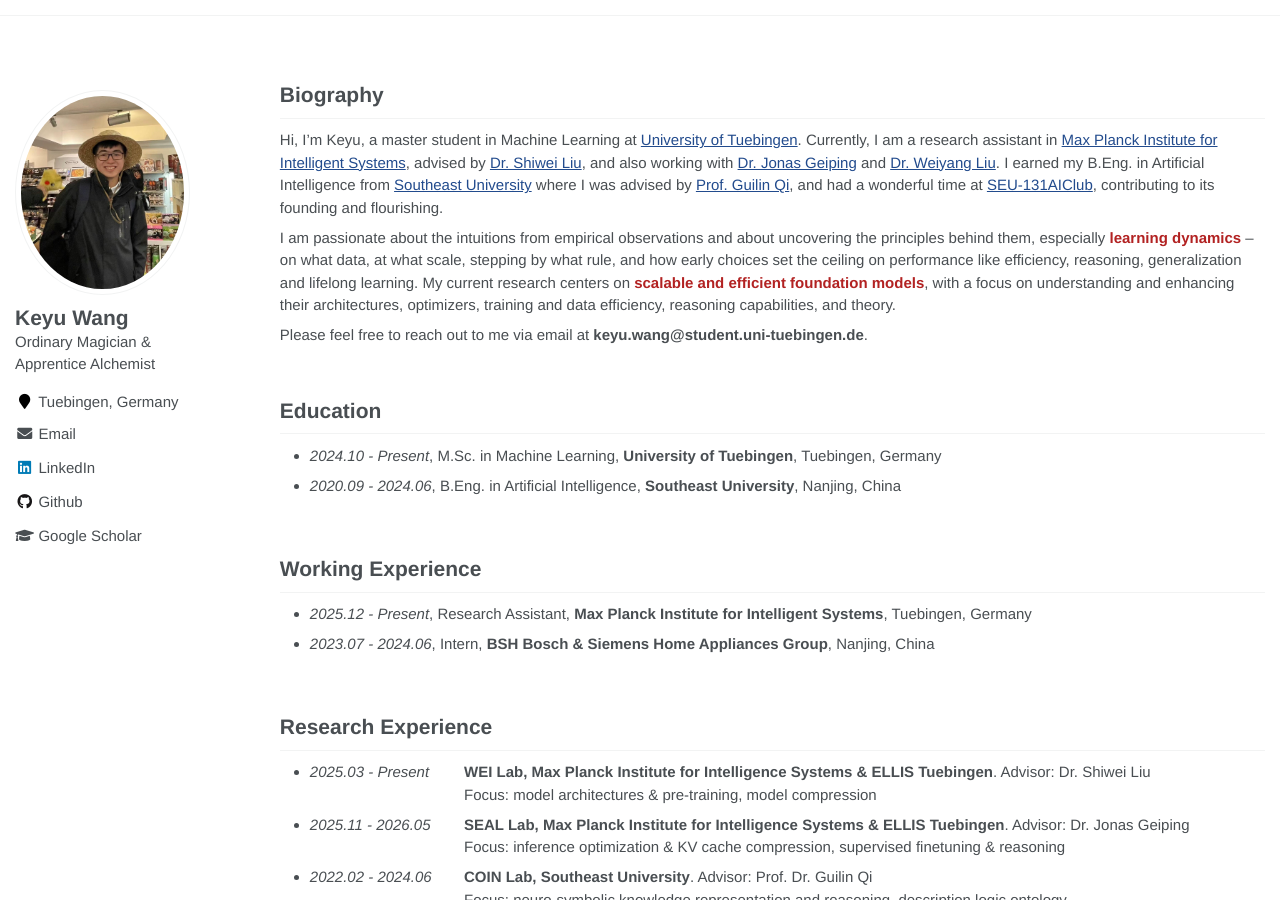
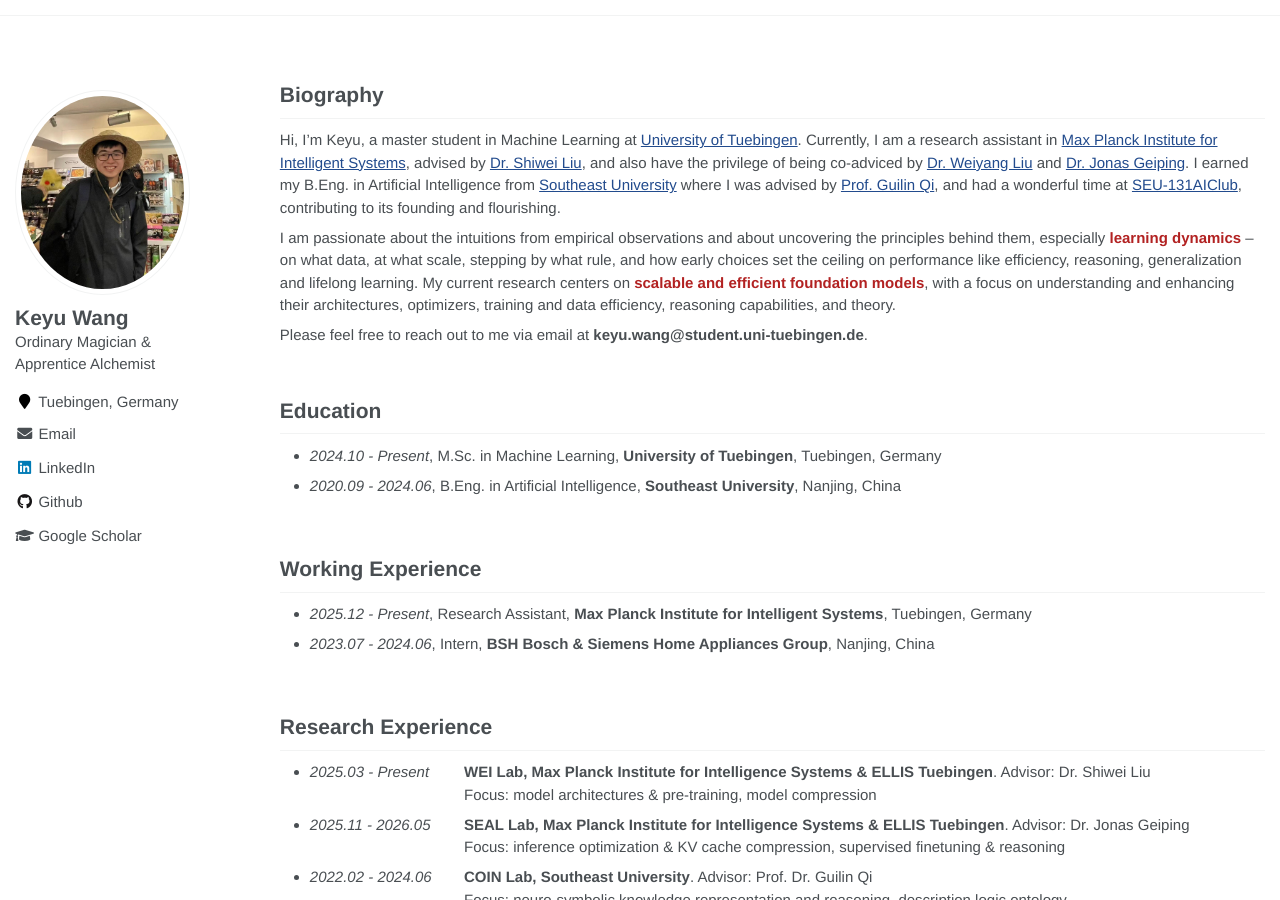
Before and after one commit to keyu-wang-2002/keyu-wang-2002.github.io, a Jekyll site: the page built from _pages/about.md, in a window 1280 px wide and 900 px high. Built offline with Jekyll 4.4.1, drawn with Linux system fonts in a browser that asks for light colours.

Commit message:
Update about.md

```diff
--- a/_pages/about.md
+++ b/_pages/about.md
@@ -15,7 +15,7 @@ redirect_from:
 
 # Biography
 
-Hi, I'm Keyu, a master student in Machine Learning at [University of Tuebingen]([[https://uni-tuebingen.de/en/]]). Currently, I am a research assistant in [Max Planck Institute for Intelligent Systems](https://is.mpg.de/), advised by  [Dr. Shiwei Liu](https://shiweiliuiiiiiii.github.io), and also working with [Dr. Jonas Geiping](https://jonasgeiping.github.io/) and [Dr. Weiyang Liu](https://wyliu.com). I earned my B.Eng. in Artificial Intelligence from [Southeast University](https://www.seu.edu.cn/) where I was advised by [Prof. Guilin Qi](https://scholar.google.com/citations?user=1gw3LJQAAAAJ&hl=zh-CN), and had a wonderful time at [SEU-131AIClub](https://github.com/131AIClub), contributing to its founding and flourishing.
+Hi, I'm Keyu, a master student in Machine Learning at [University of Tuebingen]([[https://uni-tuebingen.de/en/]]). Currently, I am a research assistant in [Max Planck Institute for Intelligent Systems](https://is.mpg.de/), advised by  [Dr. Shiwei Liu](https://shiweiliuiiiiiii.github.io), and also have the privilege of being co-adviced by  [Dr. Weiyang Liu](https://wyliu.com) and [Dr. Jonas Geiping](https://jonasgeiping.github.io/). I earned my B.Eng. in Artificial Intelligence from [Southeast University](https://www.seu.edu.cn/) where I was advised by [Prof. Guilin Qi](https://scholar.google.com/citations?user=1gw3LJQAAAAJ&hl=zh-CN), and had a wonderful time at [SEU-131AIClub](https://github.com/131AIClub), contributing to its founding and flourishing.
 
 I am passionate about the intuitions from empirical observations and about uncovering the principles behind them, especially <font color='FireBrick'><strong>learning dynamics</strong></font> -- on what data, at what scale, stepping by what rule, and how early choices set the ceiling on performance like efficiency,  reasoning, generalization and lifelong learning. My current research centers on <font color='FireBrick'><strong>scalable and efficient foundation models</strong></font>, with a focus on understanding and enhancing their architectures, optimizers, training and data efficiency, reasoning capabilities, and theory.
 
```
